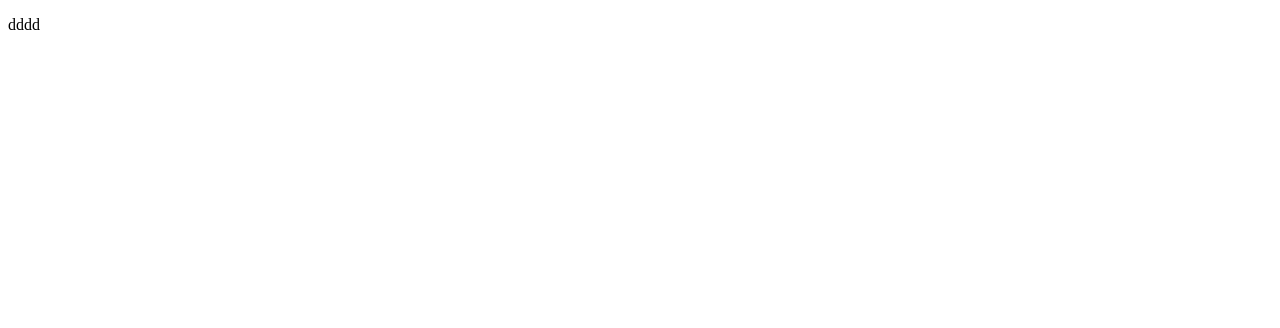
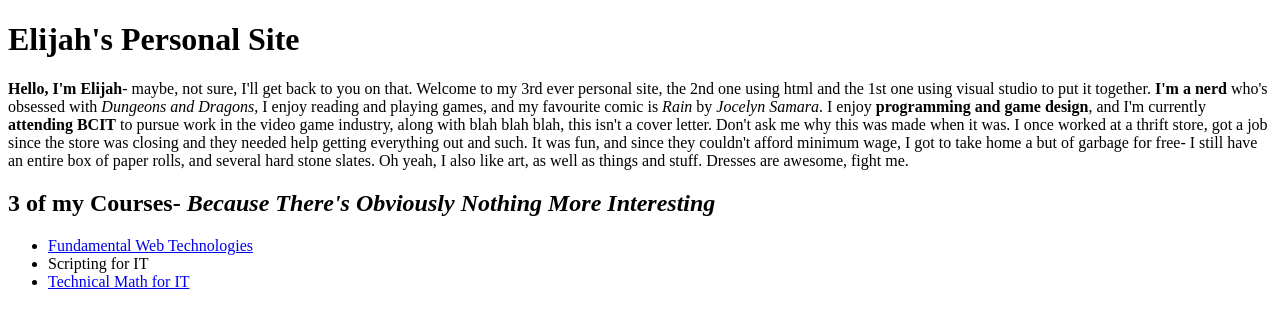
Before and after one commit to MayFlower116/WT1620-Personal_Website, a plain HTML site: page index.html in a window 1280 px wide. Drawn offline with Linux system fonts and the light colour scheme.

Commit message:
4 headers added, short class list with links added, self descript added, instructions removed

```diff
--- a/index.html
+++ b/index.html
@@ -7,21 +7,17 @@
 </head>
 <body>
 
-    <!-- Create an empty folder and name it “personal_website” and initialize a git repository in it.
-        Create a new file “index.html” in that folder. Add the following items in it:
-            Two headings (Use appropriate heading tags)
-            A paragraph about you, with one use of <em> and one use of <strong> tag
-                The <strong> tag should be used to indicate strong importance, seriousness, or urgency, like to indicate key phrases in a text for someone skimming it. The <em> tag should be used to represent stress emphasis, like when you'd read the emphasized text in a different tone of voice. Both tags can be used together, where it makes sense.
-            A list of 3 of the courses you are taking (use appropriate list tag)
-                One of the items on the list must be hyper-linked to the course outline of that course (use absolute URL)
-        Use git add and git commit commands to make sure your repository has the latest version of your code.
-        Run "git log --stat", take a screenshot of the output (it should show your commits and the files changed in each commit)
-        Submit a zip file containing your folder and the screenshot.-->
+    <h1>Elijah's Personal Site</h1>
 
+    <p><strong>Hello, I'm Elijah</strong>- maybe, not sure, I'll get back to you on that. Welcome to my 3rd ever personal site, the 2nd one using html and the 1st one using visual studio to put it together. <strong>I'm a nerd</strong> who's obsessed with <em>Dungeons and Dragons</em>, I enjoy reading and playing games, and my favourite comic is <em>Rain</em> by <i>Jocelyn Samara</i>. I enjoy <strong>programming and game design</strong>, and I'm currently <strong>attending BCIT</strong> to pursue work in the video game industry, along with blah blah blah, this isn't a cover letter. Don't ask me why this was made when it was. I once worked at a thrift store, got a job since the store was closing and they needed help getting everything out and such. It was fun, and since they couldn't afford minimum wage, I got to take home a but of garbage for free- I still have an entire box of paper rolls, and several hard stone slates. Oh yeah, I also like art, as well as things and stuff. Dresses are awesome, fight me.</p>
 
-    <p>dddd</p>
+    <h2>3 of my Courses- <i>Because There's <em>Obviously</em> Nothing More Interesting</i></h2>
 
-
+    <ul>
+        <li><a href="https://www.bcit.ca/outlines/20211085986/">Fundamental Web Technologies</a></li>
+        <li>Scripting for IT</li>
+        <li><a href="https://www.youtube.com/watch?v=dQw4w9WgXcQ">Technical Math for IT</a></li>
+    </ul>
 
 </body>
 </html>
```
